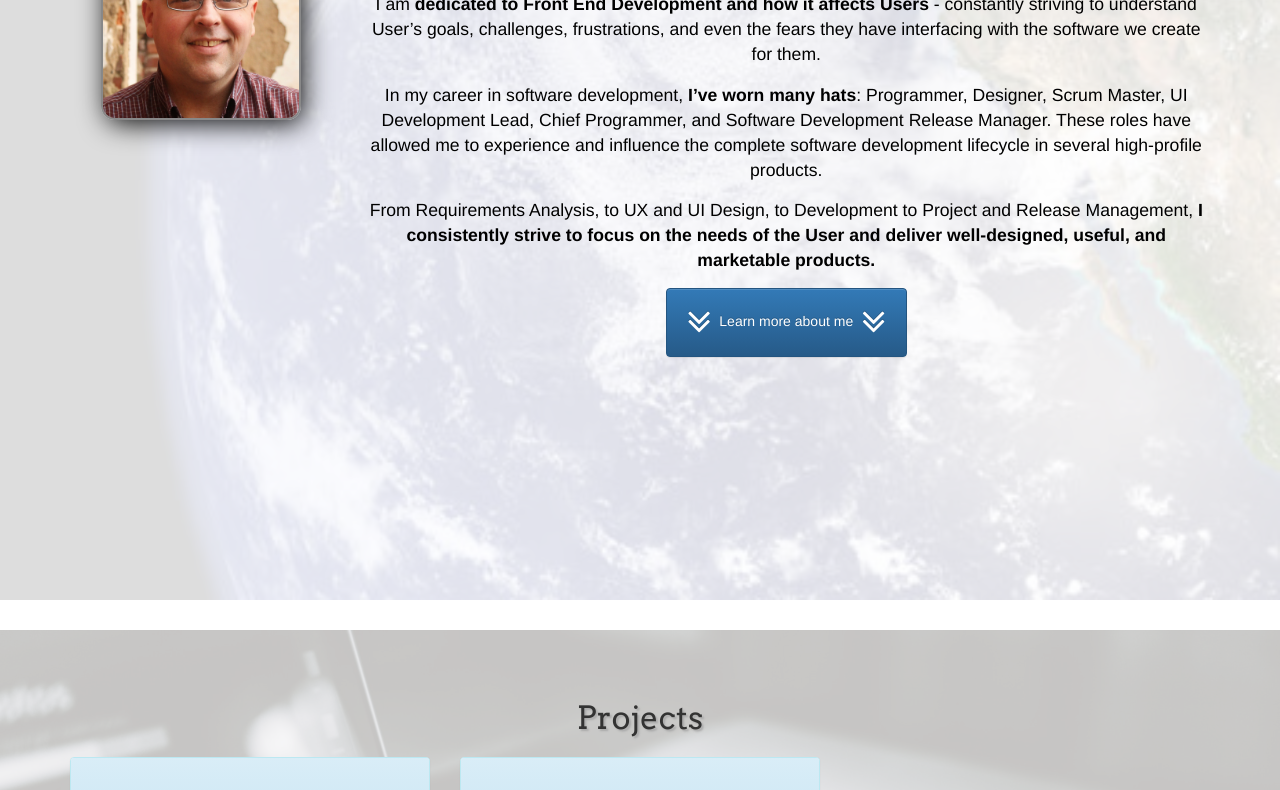
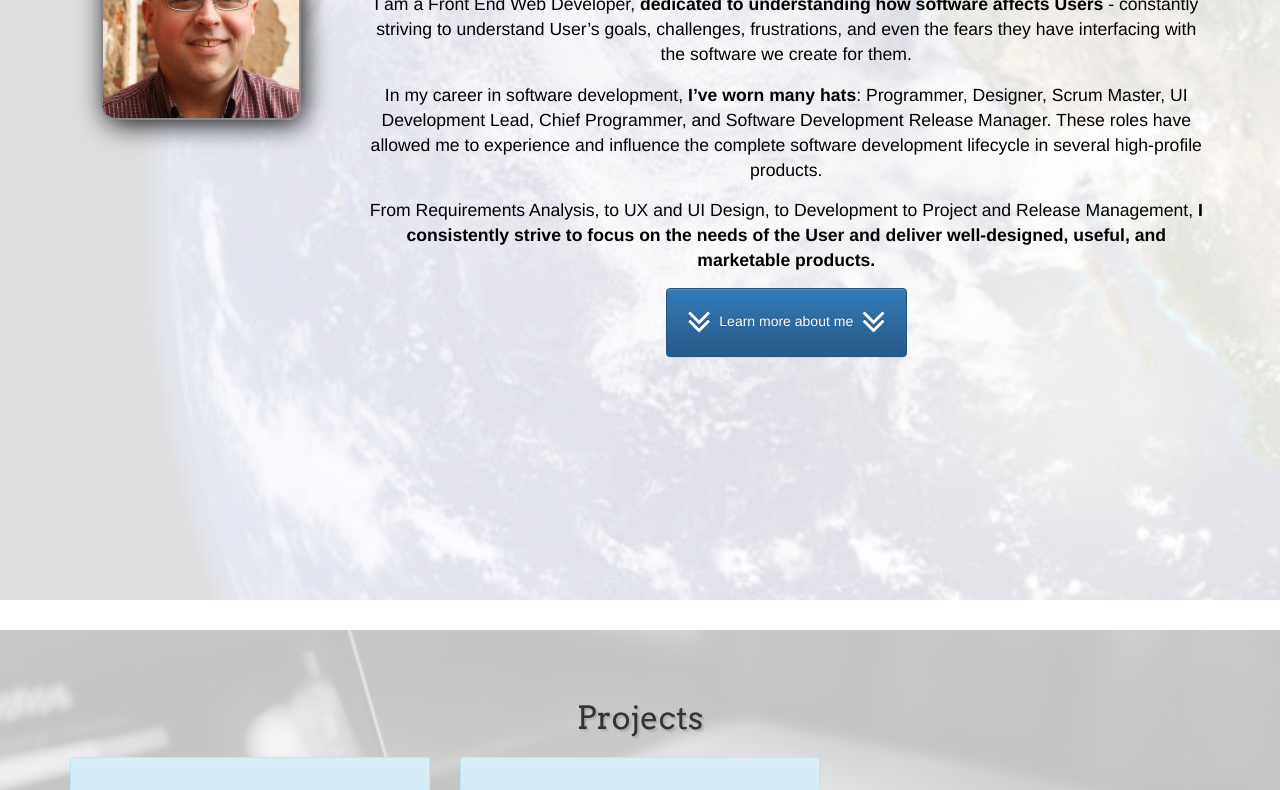
Before and after one commit to darrenwdunne/darrenwdunne.github.io, a plain HTML site: page index.html in a window 1280 px wide. Shown: the part 200-990 px from the top of the page. Drawn offline with Linux system fonts and the light colour scheme.

Commit message:
tweak summary

```diff
--- a/index.html
+++ b/index.html
@@ -68,8 +68,7 @@
             <h2>Darren W Dunne -
               <em>Front End Developer</em>
             </h2>
-            <p>I am
-              <strong>dedicated to Front End Development and how it affects Users</strong>
+            <p>I am a Front End Web Developer, <strong>dedicated to understanding how software affects Users</strong>
               - constantly striving to understand User’s goals, challenges, frustrations, and even the fears they have interfacing with the software we create for them.</p>
             <p>In my career in software development,
               <strong>I’ve worn many hats</strong>: Programmer, Designer, Scrum Master, UI Development Lead, Chief Programmer, and Software Development Release Manager. These roles have allowed me to experience and influence the complete software development lifecycle in several high-profile products.</p>
```
